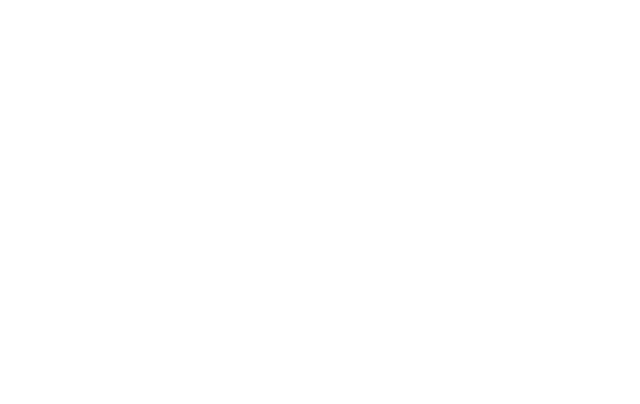
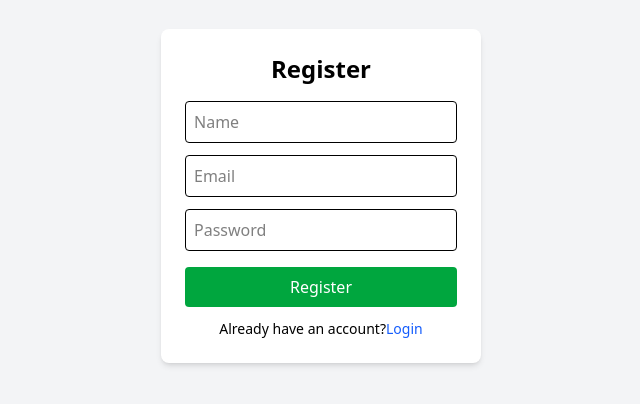
Before and after one commit to KavinduSandeepaAmaranath/Simple-Authentication-App, a React (Vite) app in the folder client/: page /register in a window 1280 px wide. Shown: the part 204-608 px from the top of the page, without its empty margins (319-959 px from the left). Built offline with nearby package versions, Linux system fonts and the light colour scheme.

Commit message:
Add Reginster form and add Router between login and register

```diff
--- a/client/src/App.jsx
+++ b/client/src/App.jsx
@@ -3,12 +3,14 @@
 import Register from "./pages/Register.jsx";
 
 function App() {
-  <BrowserRouter>
-    <Routes>
-      <Route path="/" element={<Login />}/>
-      <Route path="/register" element={<Register />} />
-    </Routes>
-  </BrowserRouter>
+  return (
+    <BrowserRouter>
+      <Routes>
+        <Route path="/" element={<Login />} />
+        <Route path="/register" element={<Register />} />
+      </Routes>
+    </BrowserRouter>
+  );
 }
 
 export default App;
--- a/client/src/pages/Login.jsx
+++ b/client/src/pages/Login.jsx
@@ -21,6 +21,13 @@
                 <button className="w-full bg-blue-600 text-white py-2 rounded hover:bg-blue-700">
                     Login
                 </button>
+
+                <p className="text-sm mt-3 text-center">
+                    Don't have an account?{" "}
+                    <a href="/register" className="text-blue-600 hover:underline">
+                        Register
+                    </a>
+                </p>
             </form>
         </div>
     );
--- a/client/src/pages/Register.jsx
+++ b/client/src/pages/Register.jsx
@@ -27,9 +27,18 @@
                 <button className="w-full bg-green-600 text-white py-2 rounded hover:bg-green-700">
                     Register
                 </button>
+
+                <p className="text-sm mt-3 text-center">
+                    Already have an account?{""}
+                    <a href="/" className="text-blue-600 hover:underline">
+                        Login
+                    </a>
+                </p>
             </form>
         </div>
+
     );
+
 }
 
 export default Register;
```
